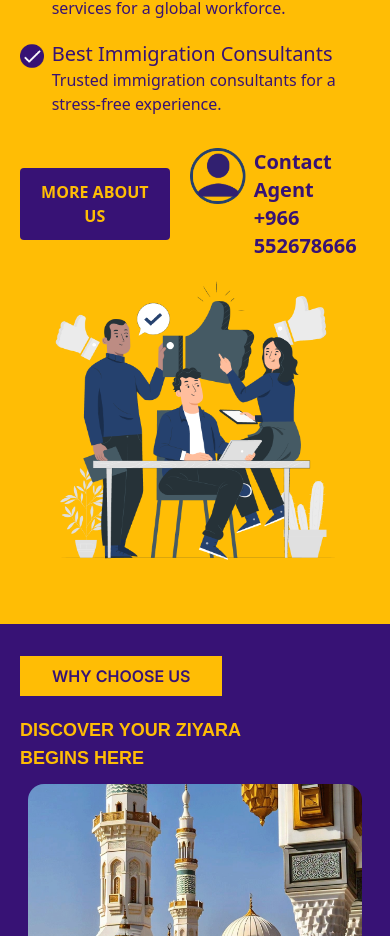
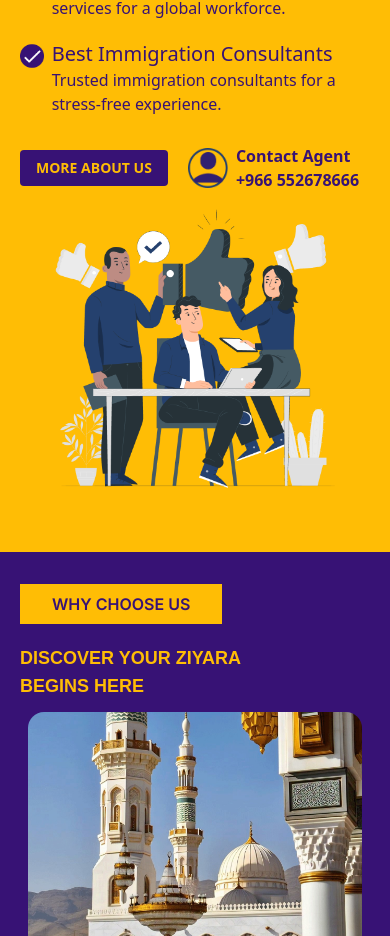
Before and after one commit to Harispk005/Moulavi-Travels, a Next.js app: page / in a window 390 px wide. Shown: the part 1033-1969 px from the top of the page. Built offline with nearby package versions, Linux system fonts and the light colour scheme; no server answers; a web font is replaced by a local one.

Commit message:
Refactor About and Services components for improved styling and layout; adjust button and contact information presentation.

```diff
--- a/src/app/components/About.jsx
+++ b/src/app/components/About.jsx
@@ -7,12 +7,12 @@ import Link from 'next/link';
 import team from '../Images/Good team-pana 1.png';
 import tick from '../Images/tick.png';
 import Contact from "../Images/contact.png";
-import { Inknut_Antiqua, Inter  } from 'next/font/google';
+import { Inknut_Antiqua, Inter } from 'next/font/google';
 import { useRouter } from "next/navigation";
 
 
 const inknutAntiqua = Inknut_Antiqua({ weight: '600', subsets: ['latin'] });
-const inter = Inter ({ weight: '600', subsets: ['latin'] });
+const inter = Inter({ weight: '600', subsets: ['latin'] });
 
 const About = () => {
     const controls = useAnimation();
@@ -69,14 +69,27 @@ const About = () => {
                         </div>
 
                         <div className="flex gap-5 text-[#371275] items-center">
-                            <button onClick={() => router.push("/About_us")} className="bg-[#371275] text-[#FFBD05] font-[550] py-3 rounded px-5 cursor-pointer hover:bg-[#FFBD05] hover:text-[#371275] hover:border-2 hover:border-[#371275] ">
+                            <button
+                                onClick={() => router.push("/About_us")}
+                                className="bg-[#371275] text-[#FFBD05] font-[550] py-2 px-4 text-sm rounded cursor-pointer
+             hover:bg-[#FFBD05] hover:text-[#371275] hover:border-2 hover:border-[#371275]
+             md:py-3 md:px-5 md:text-base"
+                            >
                                 MORE ABOUT US
                             </button>
-                            <div className="font-[550] text-xl py-3 flex">
-                                <Image src={Contact}alt="contact" className="mr-2 h-14 w-14" />
-                                Contact Agent<br/>
-                                +966 552678666
+
+                            <div className="font-[550] text-base md:text-xl py-2 md:py-3 flex items-center">
+                                <Image
+                                    src={Contact}
+                                    alt="contact"
+                                    className="mr-2 h-10 w-10 md:h-14 md:w-14"
+                                />
+                                <div>
+                                    Contact Agent<br />
+                                    +966 552678666
+                                </div>
                             </div>
+
                         </div>
                     </motion.div>
                 </div>
--- a/src/app/components/Services.jsx
+++ b/src/app/components/Services.jsx
@@ -43,7 +43,7 @@ const Services = () => {
   }, [controls, inView]);
 
   return (
-    <div className=" py-5 mt-3 md:px-0 md:py-0 md:mt-0 h-[130vh] md:h-[147vh]">
+    <div className=" py-5 mt-3 md:px-0 md:py-0 md:mt-0 h-[135vh] md:h-[147vh]">
       <div className='p-3 md:p-10'>
         <h1 className={`text-[#371275] md:text-xl border-3 border-[#371275] w-fit px-8 py-2 font-[550] ${inter.className}`}>OUR SERVICES</h1>
         <h1 className={`text-[#371275] text-lg md:text-3xl font-semibold mt-5 ${inknutAntiqua.className}`}>WE PROVIDE BEST SERVICES</h1>
```
